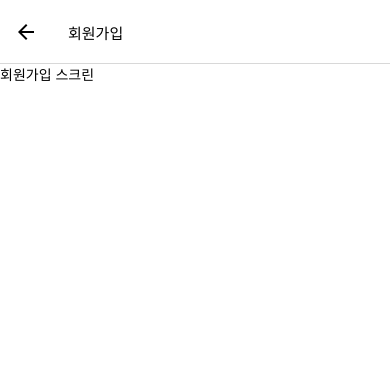
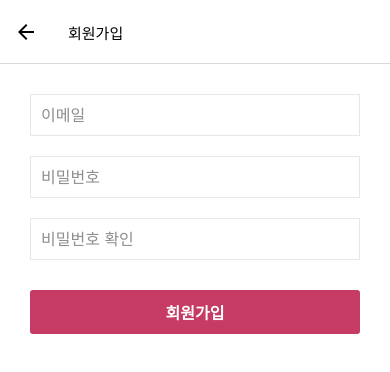
Before and after one commit to ho8ae/FlavorHouse, a React Native app in the folder front/: screen /Signup in a window 390 px wide. Shown: the top 372 px of the page. Built offline with nearby package versions, Linux system fonts and the light colour scheme.

Commit message:
learn : 회원가입 입력 기능 구현 학습

```diff
--- a/front/src/screens/auth/SignupScreen.tsx
+++ b/front/src/screens/auth/SignupScreen.tsx
@@ -1,14 +1,55 @@
 import React from 'react';
-import {StyleSheet, Text, View} from 'react-native';
+import {SafeAreaView, StyleSheet, Text, View} from 'react-native';
+import InputField from '../../components/InputField';
+import useForm from '../../hooks/useForm';
+import CustomButton from '../../components/CustomButton';
+import {validateSignup} from '../../utils';
 
 function SignupScreen() {
+  const signup = useForm({
+    initialValue: {email: '', password: '', passwordConfirm: ''},
+    validate: validateSignup,
+  });
+
   return (
-    <View>
-      <Text>회원가입 스크린</Text>
-    </View>
+    <SafeAreaView style={styles.container}>
+      <View style={styles.inputContainer}>
+        <InputField
+          placeholder="이메일"
+          error={signup.errors.email}
+          touched={signup.touched.email}
+          inputMode="email"
+          {...signup.getTextInputProps('email')}
+        />
+        <InputField
+          placeholder="비밀번호"
+          error={signup.errors.password}
+          touched={signup.touched.password}
+          secureTextEntry
+          {...signup.getTextInputProps('password')}
+        />
+        <InputField
+          placeholder="비밀번호 확인"
+          error={signup.errors.passwordConfirm}
+          touched={signup.touched.passwordConfirm}
+          secureTextEntry
+          {...signup.getTextInputProps('passwordConfirm')}
+        />
+      </View>
+      <CustomButton label="회원가입" />
+    </SafeAreaView>
   );
 }
 
-const styles = StyleSheet.create({});
+const styles = StyleSheet.create({
+  container: {
+    flex: 1,
+    margin: 30,
+  },
+  inputContainer: {
+    gap: 20,
+    marginBottom: 30,
+  },
+});
 
 export default SignupScreen;
--- a/front/src/utils/validate.ts
+++ b/front/src/utils/validate.ts
@@ -3,7 +3,7 @@ type UserInformation = {
   password: string;
 };
 
-function validateLogin(values: UserInformation) {
+function validateUser(values: UserInformation) {
   const errors = {
     email: '',
     password: '',
@@ -20,4 +20,18 @@ function validateLogin(values: UserInformation) {
   return errors;
 }
 
-export {validateLogin};
+function validateLogin(values: UserInformation) {
+  return validateUser(values);
+}
+
+function validateSignup(values: UserInformation & {passwordConfirm: string}) {
+  const errors = validateUser(values);
+  const signipErrors = {...errors, passwordConfirm: ''};
+
+  if (values.password !== values.passwordConfirm) {
+    signipErrors.passwordConfirm = '비밀번호가 일치하지 않습니다.';
+  }
+  return signipErrors;
+}
+
+export {validateLogin, validateSignup};
```
